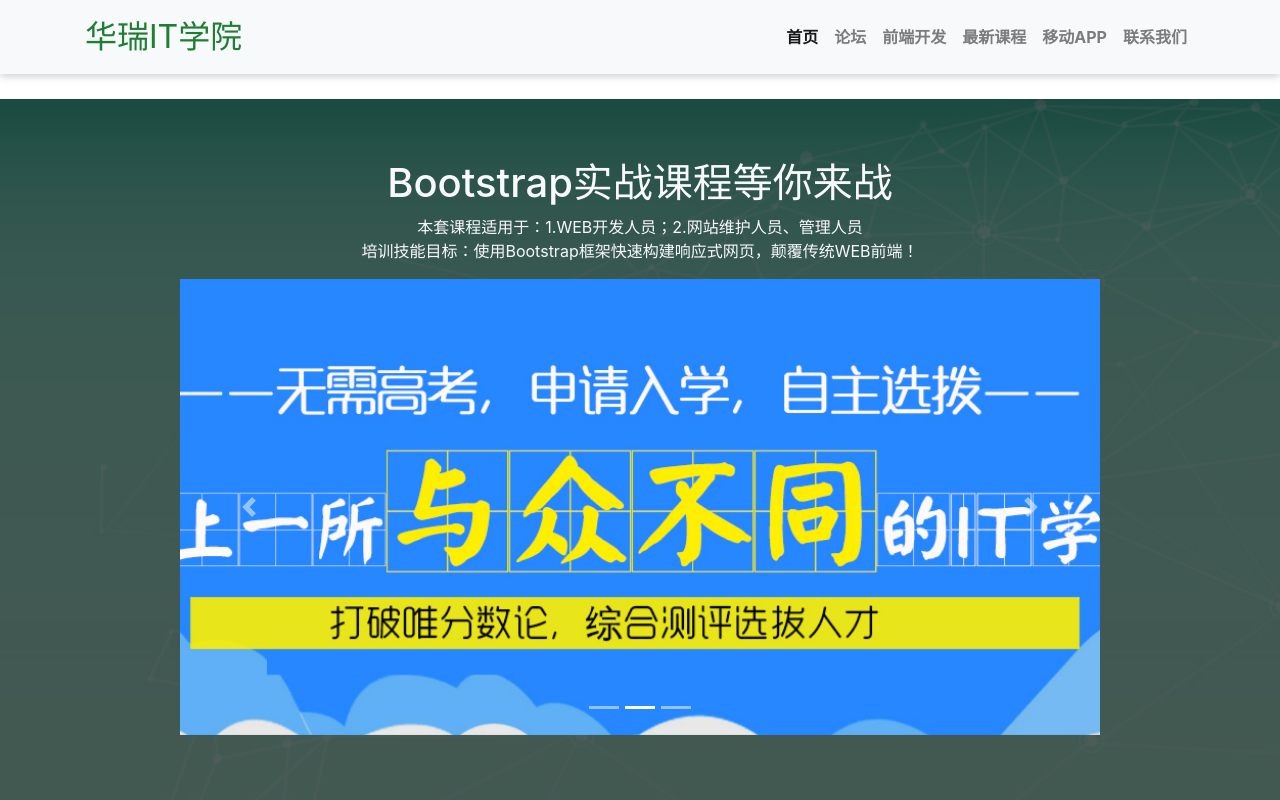
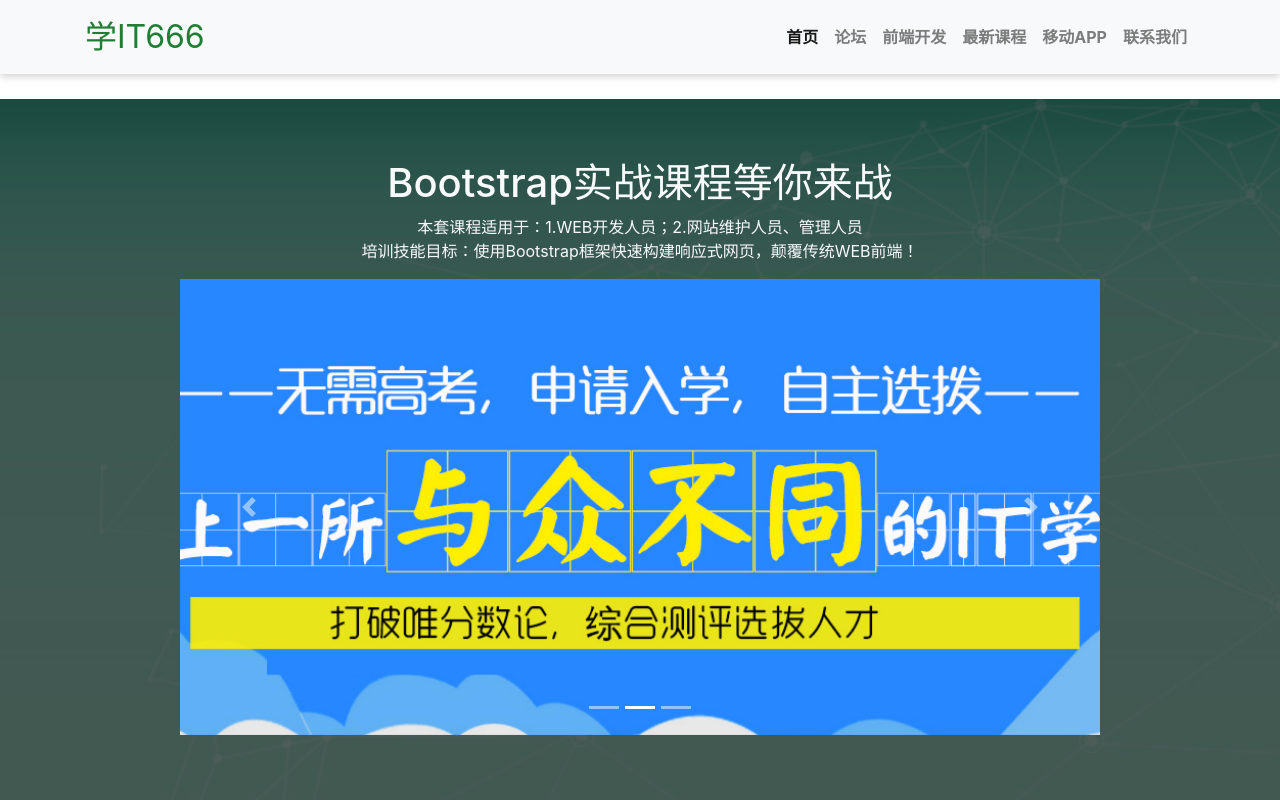
Before and after one commit to DreamBloonn/-IT-, a plain HTML site: page index.html in a window 1280 px wide. Shown: the top 800 px of the page. Drawn offline with Linux system fonts and the light colour scheme.

Commit message:
修改标题名

```diff
--- a/index.html
+++ b/index.html
@@ -18,7 +18,7 @@
         <div class="container">
 
 
-            <a class="navbar-brand" href="#">华瑞IT学院</a>
+            <a class="navbar-brand" href="#">学IT666</a>
             <button class="navbar-toggler" type="button" data-toggle="collapse" data-target="#navbarNav"
                 aria-controls="navbarNav" aria-expanded="false" aria-label="Toggle navigation">
                 <span class="navbar-toggler-icon"></span>
```
